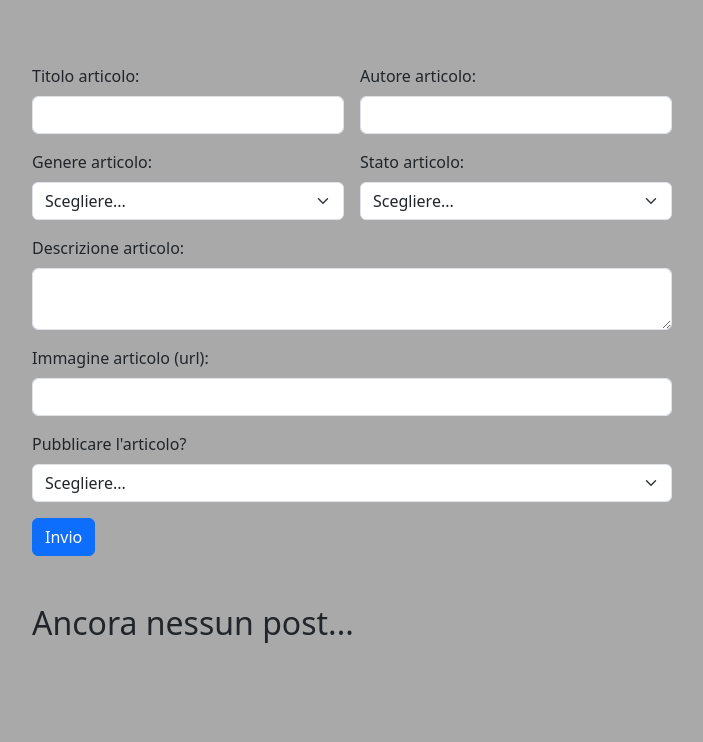
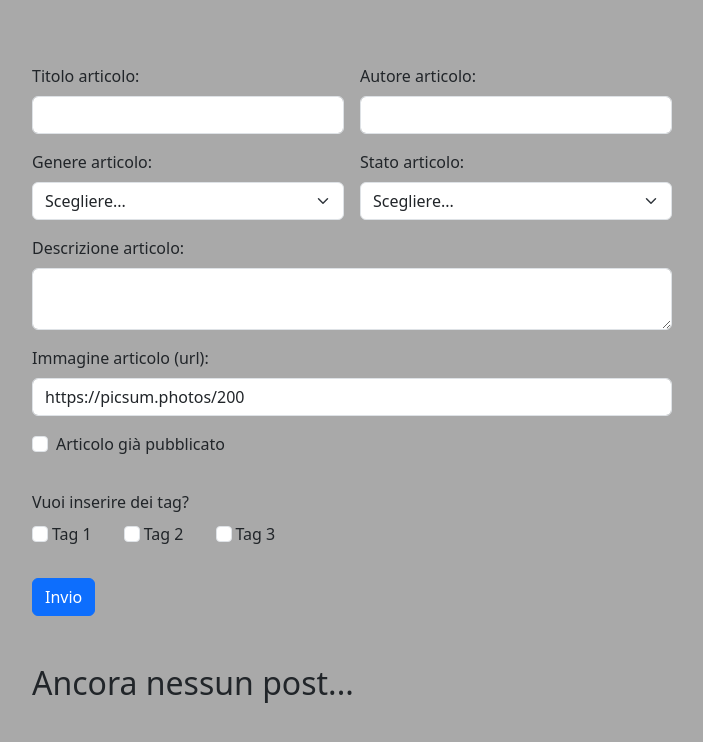
Before and after one commit to SimoneChiodo/react-form-multifield, a React (Vite) app: page / in a window 1280 px wide. Shown: the top 742 px of the page, without its empty margins (288-991 px from the left). Built offline with nearby package versions, Linux system fonts and the light colour scheme.

Commit message:
add tags

```diff
--- a/src/App.jsx
+++ b/src/App.jsx
@@ -2,6 +2,7 @@ import { useState, useEffect } from "react";
 
 // Components
 import Button from "./components/Button";
+import Pill from "./components/Pill";
 
 // Custom CSS
 import "./assets/App.css";
@@ -23,8 +24,12 @@ function App() {
         image: "",
         description: "",
         genre: "",
+        tags: [],
         publish: false,
     });
+
+    // Tags Array
+    const tags = ["Tag 1", "Tag 2", "Tag 3"];
 
     // Warning text placed at the top of the page
     const [warningText, setWarningText] = useState("");
@@ -61,6 +66,7 @@ function App() {
                 description: formFields.description,
                 image: formFields.image,
                 publish: formFields.publish,
+                tags: formFields.tags,
                 isBeingEdited: false,
             };
 
@@ -91,15 +97,25 @@ function App() {
             description: formFields.description,
             image: formFields.image,
             publish: formFields.publish,
+            tags: formFields.tags,
             isBeingEdited: false,
         });
         setArticles(newArticles);
     }
 
     function handleFormChange(e) {
-        const newFormData = { ...formFields, [e.target.name]: e.target.value };
+        const { name, value, checked } = e.target;
 
-        setFormFields(newFormData);
+        if (name === "tags") {
+            const newTags = checked
+                ? [...formFields.tags, value]
+                : formFields.tags.filter((tag) => tag !== value);
+            setFormFields({ ...formFields, tags: newTags });
+        } else if (name === "publish") {
+            setFormFields({ ...formFields, publish: checked });
+        } else {
+            setFormFields({ ...formFields, [name]: value });
+        }
     }
 
     // Get the Last ID of an Array
@@ -228,30 +244,66 @@ function App() {
                                 className="form-control"
                                 id="inputImage"
                                 name="image"
+                                defaultValue="https://picsum.photos/200"
                             />
                         </div>
                         {/* Publish Input */}
                         <div className="col-12">
-                            <label
+                            {/* <label
                                 htmlFor="inputPublish"
                                 className="form-label"
                             >
                                 Pubblicare l'articolo?
+                            </label> */}
+
+                            <div className="form-check">
+                                <input
+                                    type="checkbox"
+                                    id="inputPublish"
+                                    className="form-check-input"
+                                    onChange={handleFormChange}
+                                    checked={formFields.publish}
+                                    name="publish"
+                                />
+                                <label
+                                    className="form-check-label"
+                                    htmlFor="inputPublish"
+                                >
+                                    Articolo già pubblicato
+                                </label>
+                            </div>
+                        </div>
+                        {/* Empty Space */}
+                        <div className="col-12"></div>
+                        {/* Tags Input */}
+                        <div className="col-12">
+                            <label htmlFor="inputTags" className="form-label">
+                                Vuoi inserire dei tag?
                             </label>
 
-                            <select
-                                onChange={handleFormChange}
-                                className="form-select"
-                                id="inputPublish"
-                                name="publish"
-                                defaultValue=""
-                            >
-                                <option value="" disabled>
-                                    Scegliere...
-                                </option>
-                                <option value={true}>Sì</option>
-                                <option value={false}>No</option>
-                            </select>
+                            <ul id="tagContainer" className="d-flex">
+                                {tags.map((tag) => (
+                                    <li key={"tag-" + tag}>
+                                        <input
+                                            type="checkbox"
+                                            id={"inputTags-" + tag}
+                                            className="form-check-input me-1"
+                                            onChange={handleFormChange}
+                                            checked={formFields.tags.includes(
+                                                tag
+                                            )}
+                                            value={tag}
+                                            name="tags"
+                                        />
+                                        <label
+                                            className="form-check-label"
+                                            htmlFor={"inputTags-" + tag}
+                                        >
+                                            {tag}
+                                        </label>
+                                    </li>
+                                ))}
+                            </ul>
                         </div>
 
                         {/* Submit Button */}
@@ -263,7 +315,7 @@ function App() {
                     </form>
 
                     {/* ARTICLES LIST */}
-                    <ul className="mt-5">
+                    <ul id="articleContainer" className="mt-5">
                         {articles?.length ? (
                             // Print the Array
                             articles.map((article) => (
@@ -307,6 +359,14 @@ function App() {
                                             {article.publish === true
                                                 ? "Sì"
                                                 : "No"}
+                                        </p>
+                                        <p className="m-0 mb-1">
+                                            {article.tags.map((tag) => (
+                                                <Pill
+                                                    key={"pill-" + tag}
+                                                    text={tag}
+                                                />
+                                            ))}
                                         </p>
                                     </div>
 
--- a/src/assets/App.css
+++ b/src/assets/App.css
@@ -7,11 +7,14 @@ ul {
     padding: 0;
 }
 
-li {
+ul#tagContainer li {
+    padding-right: 2rem;
+}
+ul#articleContainer li {
     border-radius: 20px;
     border-bottom: 1px solid gray;
 }
-li:last-child {
+ul#articleContainer li:last-child {
     border-bottom: none;
 }
 
--- /dev/null
+++ b/src/components/Pill.jsx
@@ -0,0 +1,3 @@
+export default function ({ text }) {
+    return <span class="badge text-bg-primary rounded-4 p-2 me-2">{text}</span>;
+}
```
